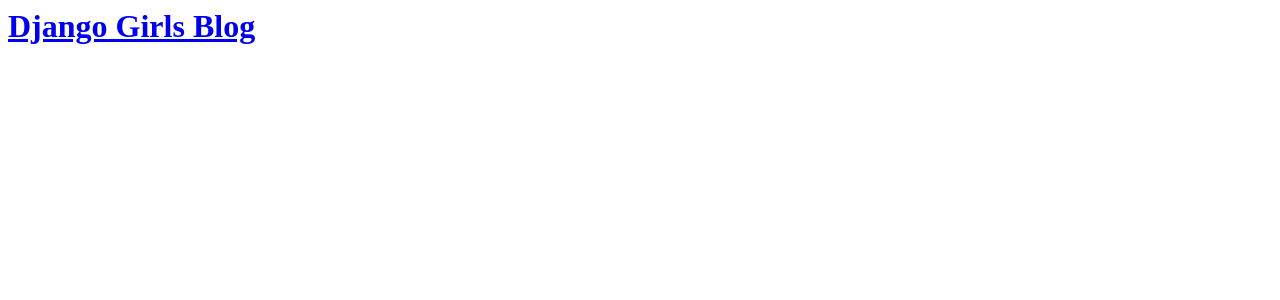
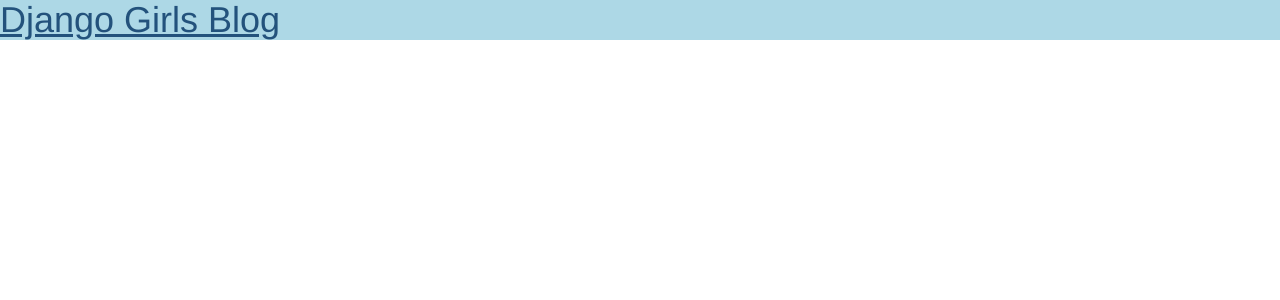
Before and after one commit to giuliacomgiu/my-first-blog, a Django app: page / in a window 1280 px wide. Shown: the top 300 px of the page. Run offline with Django 3.2, Linux system fonts and the light colour scheme; data that the repository does not hold is empty; some libraries are stand-ins or nearby versions.

Commit message:
Including CSS on h1 and bootstrap.

```diff
--- /dev/null
+++ b/blog/static/css/blog.css
@@ -0,0 +1,5 @@
+h1 {
+	max-width: 1400px;
+    margin: auto;
+    background-color: lightblue;
+}
--- a/blog/templates/blog/post_list.html
+++ b/blog/templates/blog/post_list.html
@@ -1,6 +1,10 @@
 <html>
+    {% load staticfiles %}
     <head>
         <title>Django Girls blog</title>
+        <link rel="stylesheet" href="//maxcdn.bootstrapcdn.com/bootstrap/3.2.0/css/bootstrap.min.css">
+        <link rel="stylesheet" href="//maxcdn.bootstrapcdn.com/bootstrap/3.2.0/css/bootstrap-theme.min.css">
+        <link rel="stylesheet" href="{% static 'css/blog.css' %}">
     </head>
     <body>
         <div>
@@ -10,7 +14,7 @@
         {% for post in posts %}
             <div>
                 <p>published: {{ post.published_date }}</p>
-                <h1><a href="">{{ post.title }}</a></h1>
+                <h2><a href="">{{ post.title }}</a></h2>
                 <p>{{ post.text|linebreaksbr }}</p>
             </div>
         {% endfor %}
```
